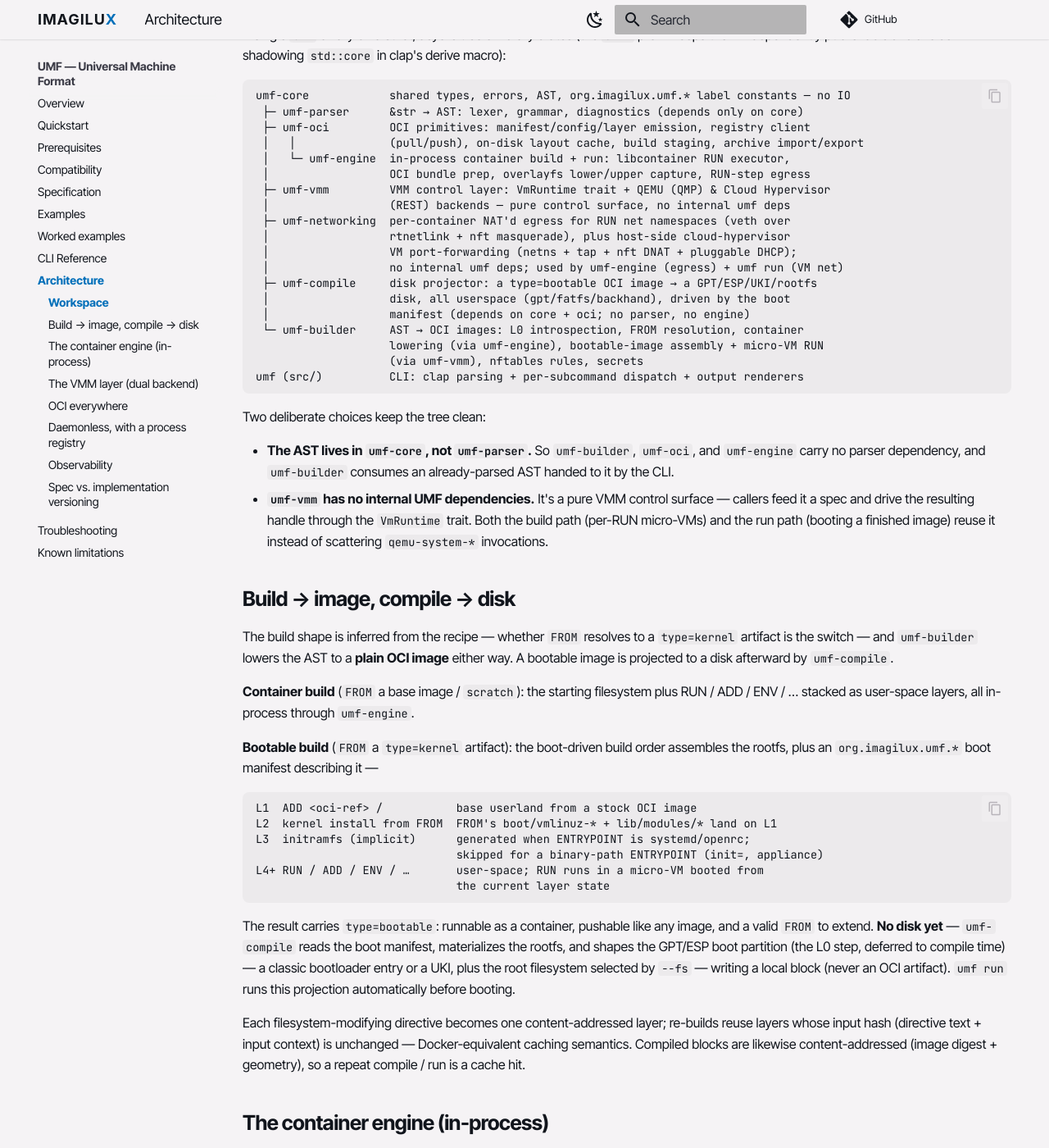
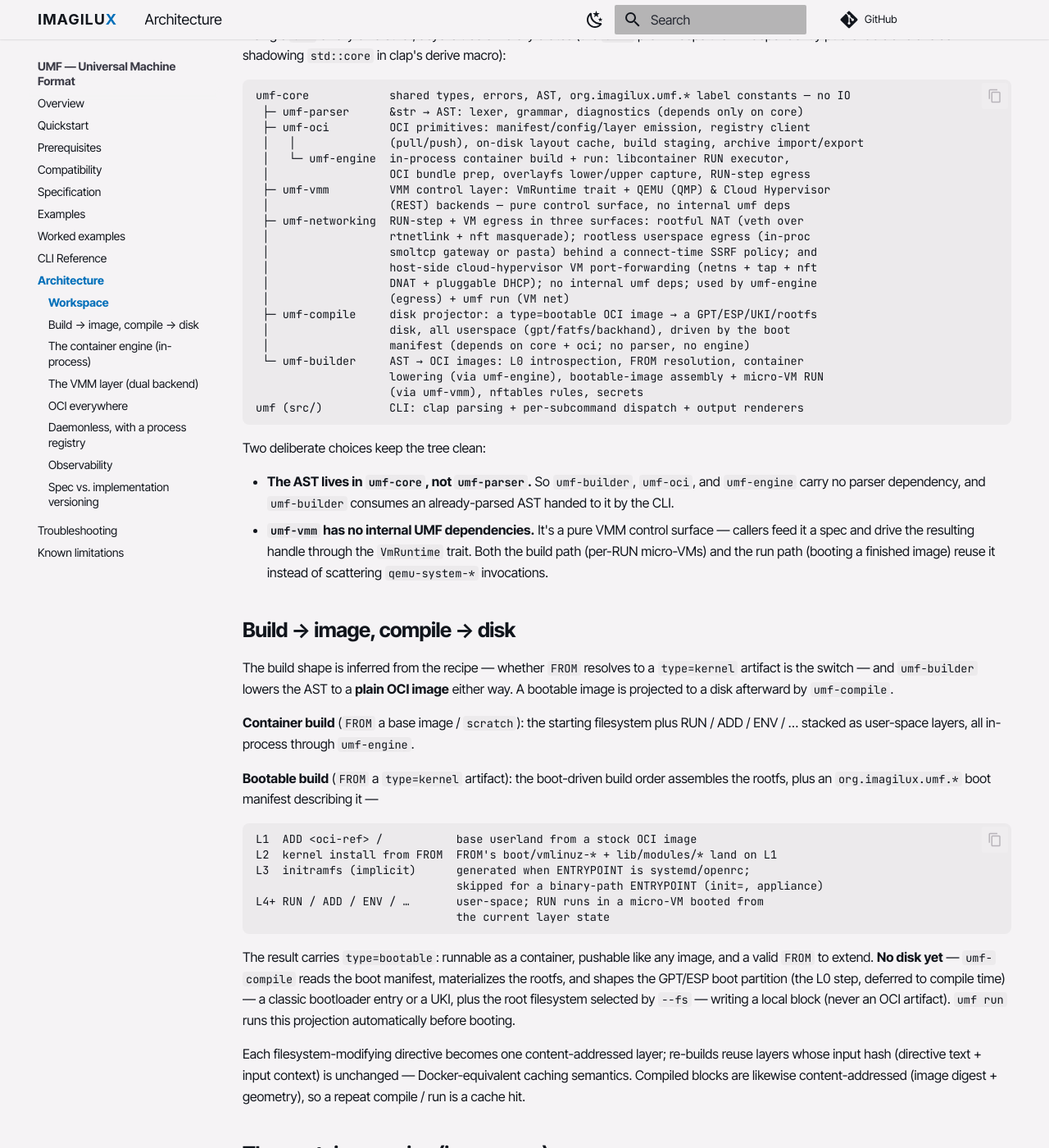
Before and after one commit to imagilux/umf, an MkDocs documentation site: the page built from docs/architecture.md, in a window 1280 px wide and 1400 px high, scrolled down 292 px. Shown: the whole window at 82% size. Built offline with MkDocs 1.6.1 and Material for MkDocs 9.7.7, drawn with Linux system fonts in a browser that asks for light colours; comment, search, counter and statistics services are not loaded; the version menu is left out; some of the changed text lies outside the part shown.

Commit message:
Describe all three umf-networking surfaces; surface the secret-scanning hook (#64)
Four leads from the audit backlog (#40): three confirmed, one refuted.

README.md, CONTRIBUTING.md and architecture.md described umf-networking as
rootful NAT egress only. It has three surfaces, and the omitted one
includes the connect-time SSRF policy — a security control denying
host-internal destinations by default, which a reader of those pages could
not have known about in either direction.

CONTRIBUTING.md now documents the tracked pre-commit secret-scanning hook.
Git does not run hooks from a checkout, so it needs `git config
core.hooksPath .githooks` per clone, and nothing said so; a secret that
reaches history has to be rotated, not reverted.

The compatibility.md legend described ✓ and italic markers its table no
longer uses — the only ✓ left in the file was the legend itself.

Refuted: the stale grammar.rs comment claiming RUN --mount options are
"dropped on the floor". That phrase is nowhere in umf-parser, those lines
are about exec-vs-shell array form, and RunMount is parsed throughout.

```diff
--- a/docs/architecture.md
+++ b/docs/architecture.md
@@ -15,10 +15,12 @@
  │                  OCI bundle prep, overlayfs lower/upper capture, RUN-step egress
  ├─ umf-vmm         VMM control layer: VmRuntime trait + QEMU (QMP) & Cloud Hypervisor
  │                  (REST) backends — pure control surface, no internal umf deps
- ├─ umf-networking  per-container NAT'd egress for RUN net namespaces (veth over
- │                  rtnetlink + nft masquerade), plus host-side cloud-hypervisor
- │                  VM port-forwarding (netns + tap + nft DNAT + pluggable DHCP);
- │                  no internal umf deps; used by umf-engine (egress) + umf run (VM net)
+ ├─ umf-networking  RUN-step + VM egress in three surfaces: rootful NAT (veth over
+ │                  rtnetlink + nft masquerade); rootless userspace egress (in-proc
+ │                  smoltcp gateway or pasta) behind a connect-time SSRF policy; and
+ │                  host-side cloud-hypervisor VM port-forwarding (netns + tap + nft
+ │                  DNAT + pluggable DHCP); no internal umf deps; used by umf-engine
+ │                  (egress) + umf run (VM net)
  ├─ umf-compile     disk projector: a type=bootable OCI image → a GPT/ESP/UKI/rootfs
  │                  disk, all userspace (gpt/fatfs/backhand), driven by the boot
  │                  manifest (depends on core + oci; no parser, no engine)
@@ -61,7 +63,7 @@
 - **Bundle prep** turns a pulled OCI image into a runnable bundle (rootfs directory + `config.json`), bind-mounting the host's DNS config (read-only, never captured) so name resolution works inside the step.
 - **overlayfs** stacks the image layers as lowers and captures a RUN step's writes in an upper-dir, which `umf-builder` packs into the next layer.
 - **`LibcontainerRuntime`** executes the step — rootless by default, with uid/gid mapping derived from the caller. A `NoopRuntime` backs dry-runs and tests.
-- **Network egress** — each RUN step runs in its own network namespace (never the host's). `umf-networking` wires it out through the host between container create and start: a veth pair (a per-container `/30`) plus an `nft` masquerade rule, so `apt` / `git` / `curl` resolve and reach the network. It's best-effort and torn down with the step; a build whose RUN steps don't touch the network is unaffected. `umf doctor` reports the host's `ip_forward` and FORWARD-policy state, which UMF can't override.
+- **Network egress** — each RUN step runs in its own network namespace (never the host's). `umf-networking` wires it out between container create and start, by one of two routes. **Rootful**: a veth pair (a per-container `/30`) plus an `nft` masquerade rule. **Rootless**: an in-process smoltcp gateway (`native`, the default) or the external `pasta` helper, both behind a connect-time SSRF policy that denies host-internal destinations (loopback, link-local including cloud metadata, RFC1918, ULA, CGNAT) unless `--rootless-net-allow` opts back in. Either way `apt` / `git` / `curl` resolve and reach the network. It's best-effort and torn down with the step; a build whose RUN steps don't touch the network is unaffected. `umf doctor` reports the host's `ip_forward` and FORWARD-policy state, which UMF can't override.
 
 `umf run` reuses the same engine: it translates an image's ENTRYPOINT + CMD (plus CLI overrides) into a run spec and drives libcontainer end-to-end.
 
```
Also changed, not shown: CONTRIBUTING.md (+19 -2 lines), README.md (+1 -1 lines), ROADMAP.md (+23 -0 lines), docs/compatibility.md (+1 -1 lines), 1 other file.
